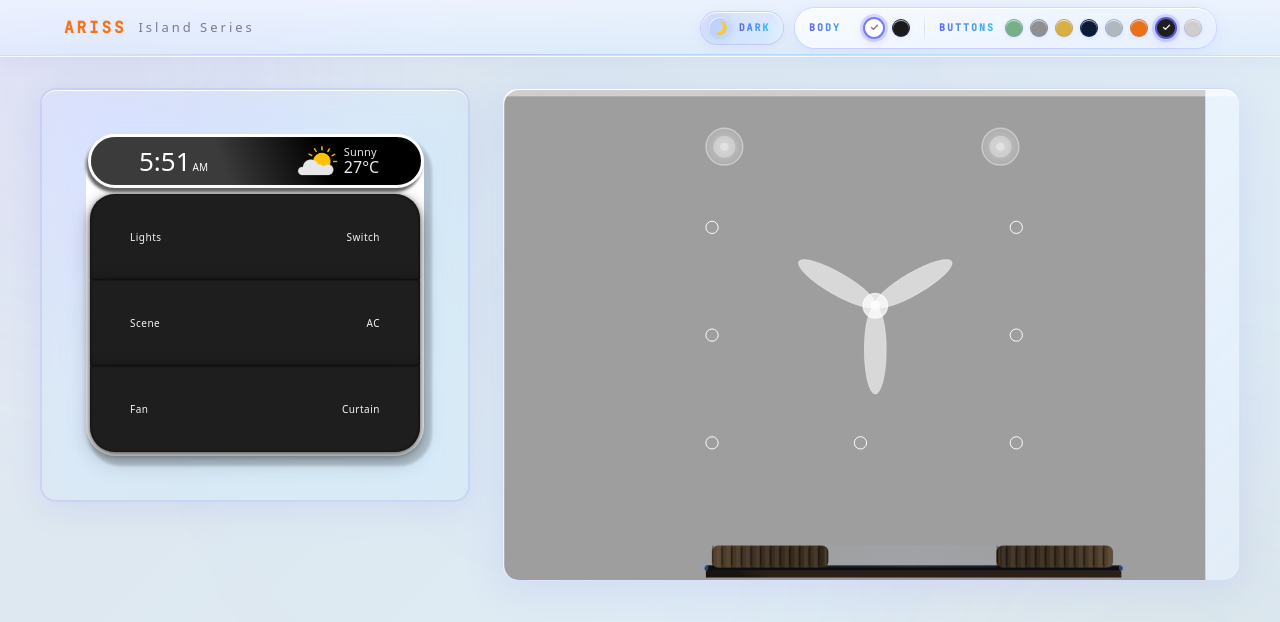
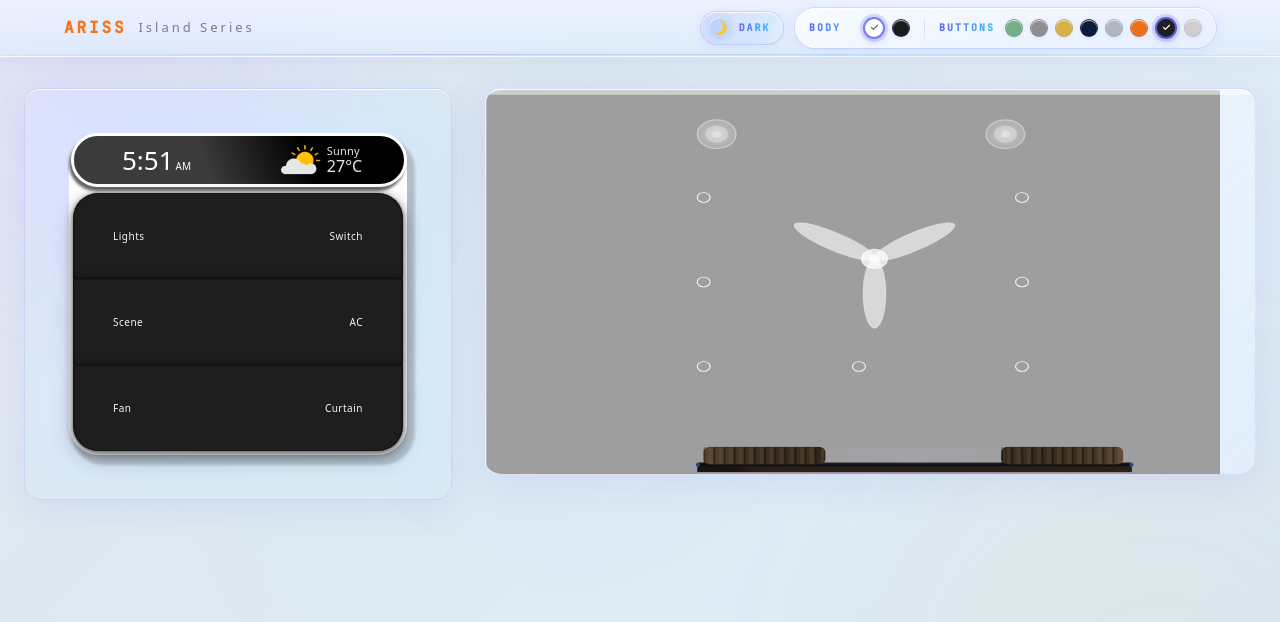
Before and after one commit to shaikhmoiz3010/ariss-island-series, a React (Vite) app: page / in a window 1280 px wide. Shown: the top 622 px of the page. Built offline with nearby package versions, Linux system fonts and the light colour scheme.

Commit message:
wallpape changed

```diff
--- a/src/App.jsx
+++ b/src/App.jsx
@@ -343,8 +343,8 @@ export default function App() {
       </header>
 
       {/* ══ MAIN ══ */}
-      <main className="relative z-10 flex-1 flex flex-col items-center px-3 sm:px-4 lg:px-6 py-5 sm:py-8 gap-5 sm:gap-8">
-        <div className="w-full   max-w-[1200px] flex-1 flex flex-col">
+      <main className="relative z-10 flex-2 flex flex-col items-center px-3 sm:px-12 lg:px-6 py-5 sm:py-8 gap-5 sm:gap-8">
+        <div className="w-full flex-1 flex flex-col">
           <div className="flex flex-col-reverse sm:flex-row items-center sm:items-stretch gap-4 sm:gap-6 lg:gap-8 w-full flex-1">
 
             {/* switch panel — glass card */}
@@ -356,7 +356,7 @@ export default function App() {
                 WebkitBackdropFilter: "blur(20px) saturate(160%)",
                 border: isDark
                   ? "1px solid rgba(255,255,255,0.08)"
-                  : "2px solid rgba(99,102,241,0.15)",
+                  : "1px solid rgba(99,102,241,0.15)",
                 boxShadow: isDark
                   ? "0 8px 32px rgba(0,0,0,0.4), inset 0 1px 0 rgba(255,255,255,0.06)"
                   : "0 8px 32px rgba(99,102,241,0.1), inset 0 1px 0 rgba(255,255,255,0.95)",
@@ -367,7 +367,7 @@ export default function App() {
 
             {/* room layout — glass card */}
             <div
-              className="flex-1 w-full h-full sm:h-full md:h-full rounded-2xl overflow-hidden transition-all duration-500"
+              className="flex-1 w-full h-full rounded-2xl overflow-hidden transition-all duration-500"
               style={{
                 backdropFilter: "blur(20px) saturate(160%)",
                 WebkitBackdropFilter: "blur(20px) saturate(160%)",
--- a/src/components/RoomLayout/RoomLayout.jsx
+++ b/src/components/RoomLayout/RoomLayout.jsx
@@ -380,29 +380,19 @@ export default function RoomLayout() {
     return () => ro.disconnect();
   }, [draw]);
 
-  return (
-    <div className="              flex-1 w-full sm:min-h-0
-              rounded-2xl overflow-hidden
-              transition-all duration-400"
-      ref={containerRef}
-      style={{
-        width: '100%',
-        aspectRatio: '3 / 2',
-        borderRadius: '12px',
-        overflow: 'hidden',
-        position: 'relative',
-      }}
-    >
-      <canvas
-        ref={canvasRef}
-        // onClick={handleClick}
-        style={{
-          display: 'block',
-          width: '100%',
-          height: '100%',
-          cursor: 'pointer',
-        }}
-      />
-    </div>
+return (
+  <canvas
+    ref={el => {
+      canvasRef.current    = el;
+      containerRef.current = el;
+    }}
+
+    style={{
+      display:  'block',
+      width:    '100%',
+      height:   '100%',
+      cursor:   'pointer',
+    }}
+  />
   );
 }
```
